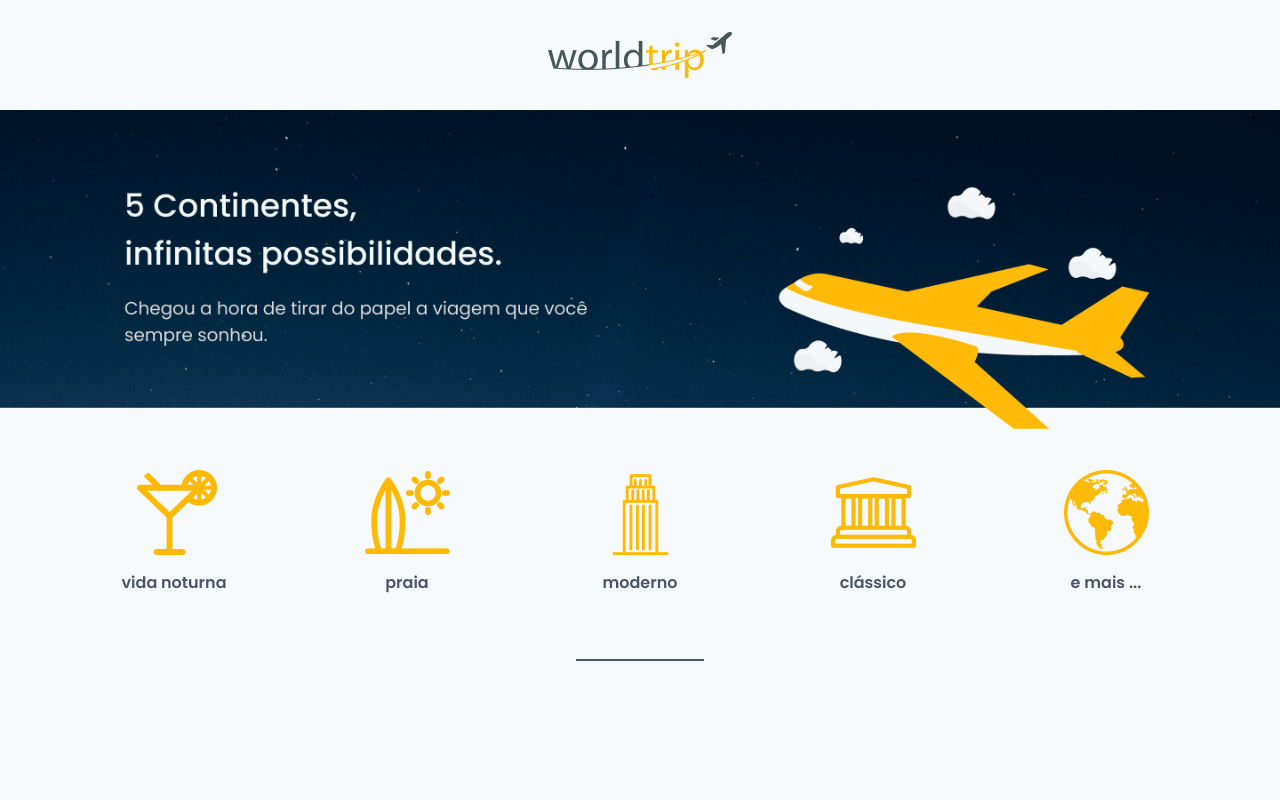
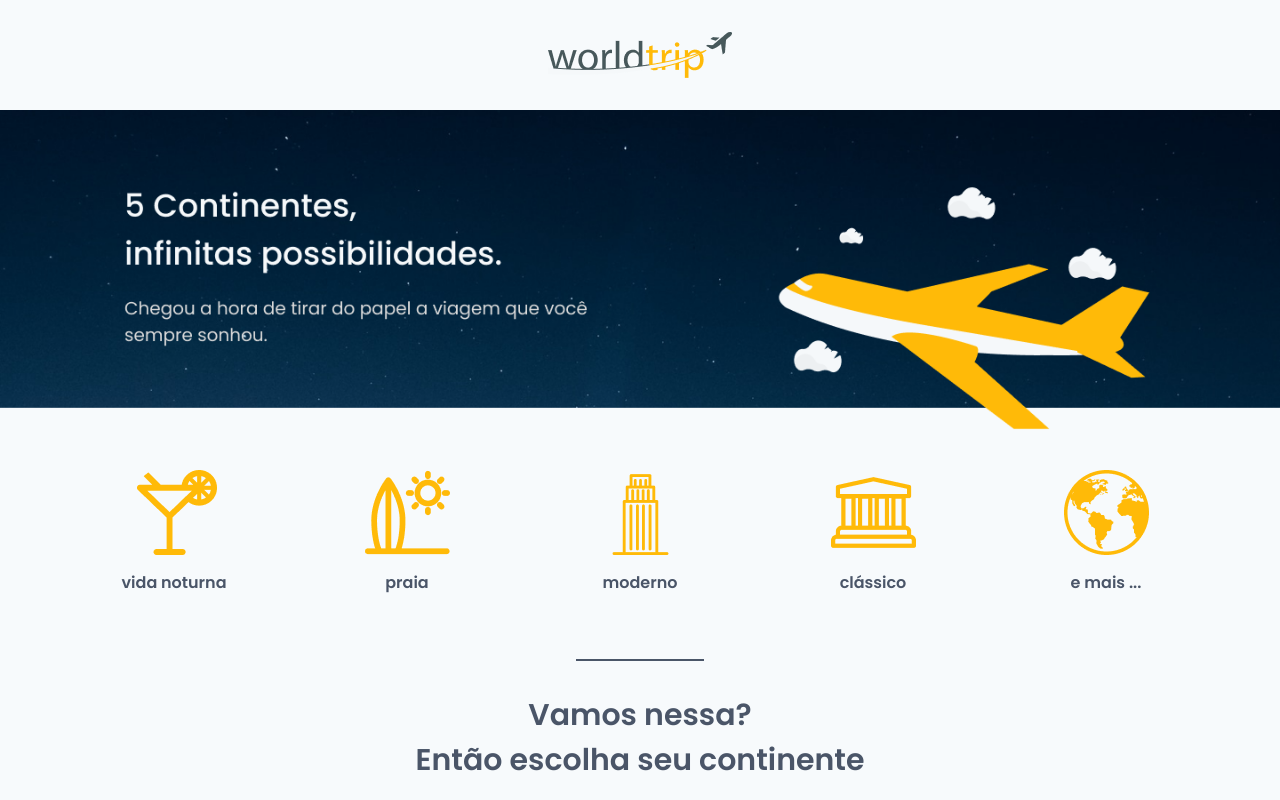
Before and after one commit to NakajimaDaniel/desafio07-ignite-chakraui, a Next.js app: page / in a window 1280 px wide. Built offline with nearby package versions, Linux system fonts and the light colour scheme.

Commit message:
mainpage text

```diff
--- a/src/pages/index.tsx
+++ b/src/pages/index.tsx
@@ -1,4 +1,4 @@
-import { Flex, Image } from "@chakra-ui/react";
+import { Flex, Image, Text } from "@chakra-ui/react";
 import React from "react";
 import { Banner } from "../components/Banner";
 import { Divider } from "../components/Divider";
@@ -9,10 +9,18 @@ export default function Home() {
   return (
     <>
       <Header/>
-      <Flex flexDirection="column">
+      <Flex flexDirection="column" justify="center">
         <Banner />
         <TravelTypes />
         <Divider />
+        <Text align="center" fontSize="3xl" color="gray.600" pt="8" fontWeight="600">
+          Vamos nessa?
+
+        </Text>
+        <Text align="center"  fontSize="3xl" color="gray.600" fontWeight="600">
+          Então escolha seu continente
+        </Text>
+
       </Flex>
     </>
   )
```
